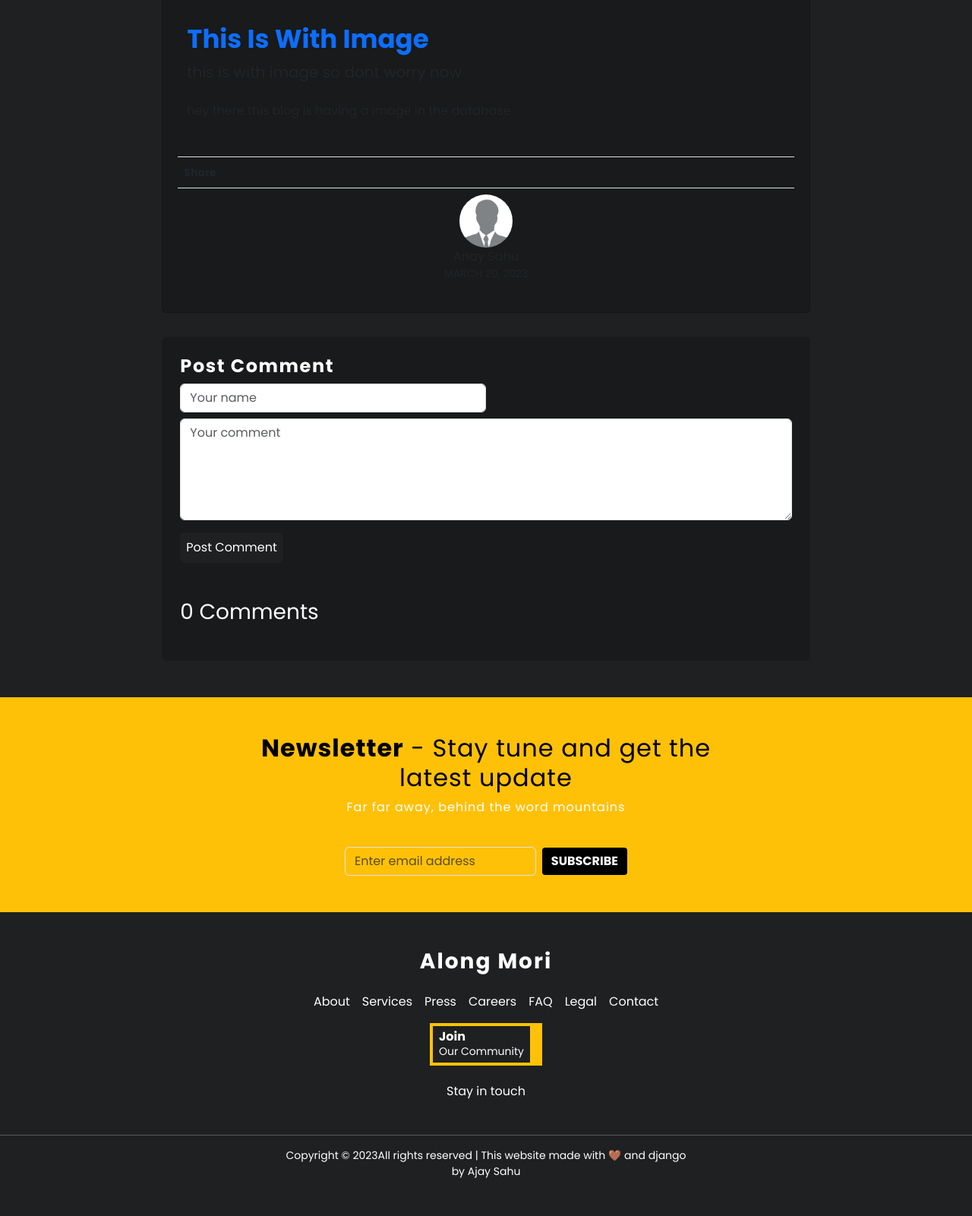
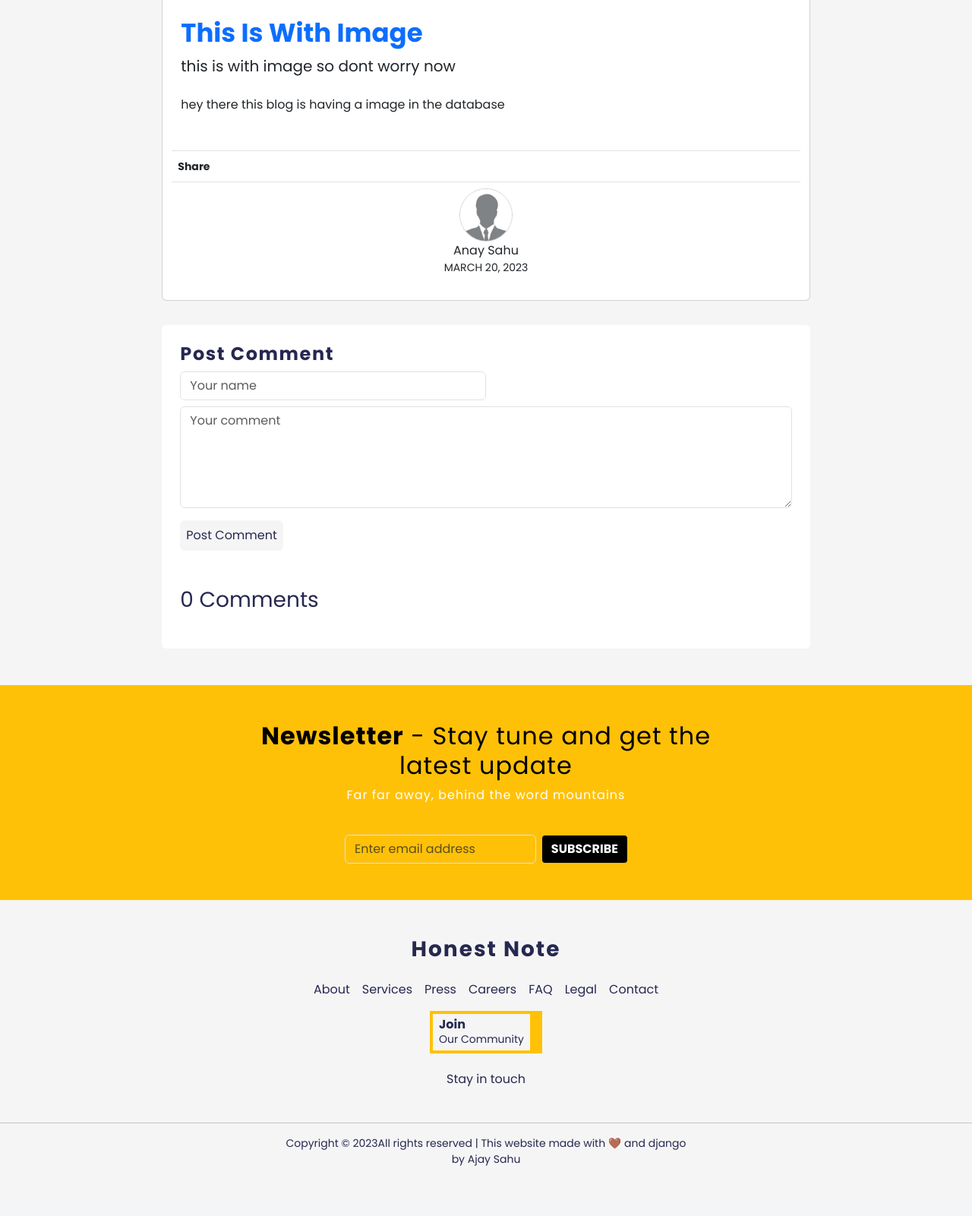
Before and after one commit to anaysah/HonestNote-Blogging-Application, a Django app: page /blog/blog-with-img in a window 1280 px wide. Shown: the part 381-1982 px from the top of the page at 76% size. After the commit the page ends 1916 px from the top, so only its background shows below. Run offline with Django 4.2, Linux system fonts and the light colour scheme; data comes from the database, SQL or seed files in the repository.

Commit message:
all little fixes for AWS hosting
commented ckeditor superbuild|blogpage all img width fixes |
container for code | added blog_data.json, dbsqlite3 in gitignore |
default white theme

```diff
--- a/blog/templates/blog/blogPage.html
+++ b/blog/templates/blog/blogPage.html
@@ -13,7 +13,7 @@
             <img class="img-fluid" src="{{ post.thumbnail.url }}" alt="Card image cap">
           {% endif %}
         </div>
-        <div class="main-box-body">
+        <div class="main-box-body p-lg-4 p-2">
 
         <h2 class="heading blog-title">{{ post.title | title }}</h2>
         <p class="lead mb-4 ">{{ post.snippet }}</p>
--- a/blog/templates/blog/main.html
+++ b/blog/templates/blog/main.html
@@ -7,7 +7,7 @@
   <meta name="viewport" content="width=device-width, initial-scale=1.0">
   <title>
     {% block title %}
-    Along Mori
+    Honest Notex
     {% endblock title %}
   </title>
   <link href="https://cdn.jsdelivr.net/npm/bootstrap@5.3.0-alpha1/dist/css/bootstrap.min.css" rel="stylesheet"
@@ -57,7 +57,7 @@
     <div class="container-fluid header-box">
       <div class="row d-flex align-items-center">
         <div class="col-md-6 text-center order-1 order-md-2 mb-3 mb-md-0">
-          <a href="{% url 'home' %}" class="logo m-0 text-uppercase">along mori</a>
+          <a href="{% url 'home' %}" class="logo m-0 text-uppercase">Honest Note</a>
         </div>
         <div class="col-md-3 order-3 order-md-1">
           <form method="GET" action="{% url 'search_results' %}" class="search-form">
@@ -157,7 +157,7 @@
       <div class="row justify-content-center">
         <div class="col-md-9 text-center">
           <div class="footer-site-logo mb-4">
-            <h3><Strong><a href="#">Along Mori</a></Strong></h3>
+            <h3><Strong><a href="#">Honest Note</a></Strong></h3>
           </div>
           <ul class="list-unstyled nav-links mb-3 d-flex justify-content-center flex-wrap gap-3">
             <li><a href="#">About</a></li>
--- a/static/blog/styles/blogPage.css
+++ b/static/blog/styles/blogPage.css
@@ -23,11 +23,36 @@
 }
 
 .main-box-body{
-    padding: 2rem;
+    /* padding: 2rem; */
 }
 
-.main-body-box>figure>img {
+.main-box-body>figure>img {
     width: 100%;
+}
+
+.main-box-body .image{
+    margin-left: auto;
+    margin-right: auto;
+}
+
+.main-box-body img{
+    border: var(--bs-card-border-width) solid var(--bs-card-border-color);
+    border-radius: var(--bs-card-border-radius);
+}
+
+.main-box-body pre{
+    border: var(--bs-card-border-width) solid var(--bs-card-border-color);
+    border-radius: var(--bs-card-border-radius);
+    padding: 0.5rem 1rem;
+    position: relative;
+    overflow: visible;
+}
+
+.main-box-body pre::after{
+    content: "code";
+    position: absolute;
+    top: -50%;
+    right: 0px;
 }
 
 .blog-title {
--- a/static/blog/styles/main.css
+++ b/static/blog/styles/main.css
@@ -13,9 +13,12 @@
 
 :root {
     --grey-300: rgb(212, 212, 212);
-    --bgColor: #1E2021;
-    --fgColor: #181A1B;
-    --textColor: white;
+    --bgColor: #f5f5f5;
+    --fgColor: white;
+    --textColor: rgb(38, 40, 80);
+    --logo-color: var(--textColor);
+    --border-color: #dee2e6;
+
     --textColor2: #0d6efd;
     --radius: 0.375rem;
     --pColor: #ABA398;
@@ -29,18 +32,20 @@
     --transition-func: cubic-bezier(0.17, 0.67, 0.5, 0.71);
     --transition-time: 100ms;
     --transition-props: var(--transition-func) var(--transition-time);
-    --logo-color: white;
+
     --poppins: "Poppins", sans-serif;
 
-    --border-color: var(--bgColor);
+
 }
 
 .dark-theme {
-    --bgColor: #f5f5f5;
-    --fgColor: white;
-    --textColor: rgb(38, 40, 80);
-    --logo-color: var(--textColor);
-    --border-color: #dee2e6;
+
+
+    --bgColor: #1E2021;
+    --fgColor: #181A1B;
+    --textColor: white;
+    --logo-color: white;
+    --border-color: var(--bgColor);
 }
 
 .text-color {
```
Also changed, not shown: dashboard/templates/dashboard/editBlog.html (+4 -4 lines), 1 other file.
